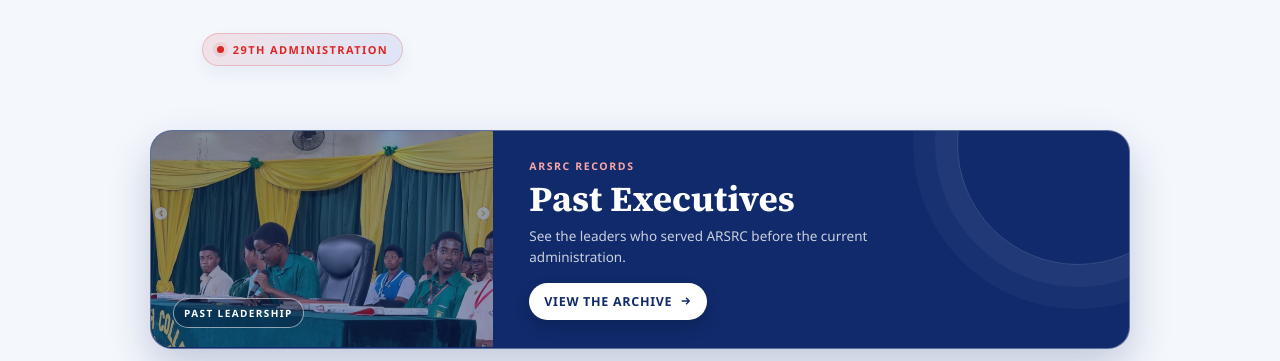
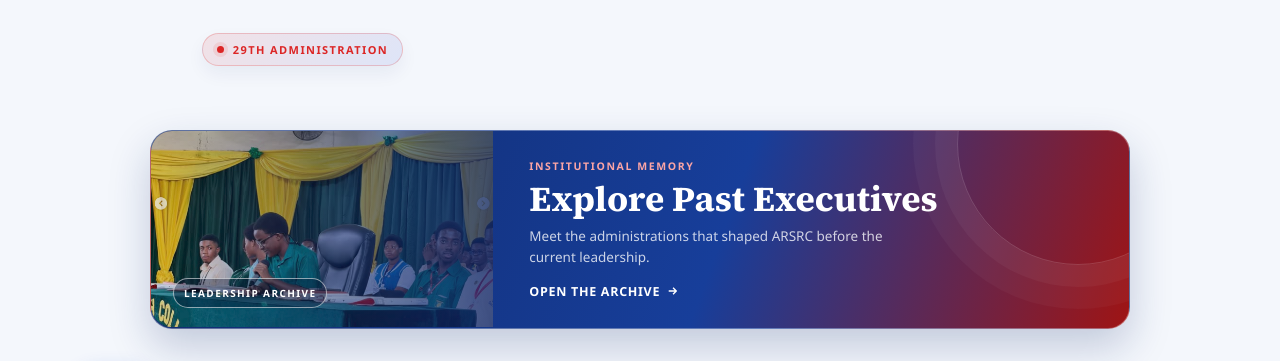
Before and after one commit to kay67l/de, a website: page index.html in a window 1280 px wide. Shown: the part 3880-4241 px from the top of the page. Drawn offline with Linux system fonts and the light colour scheme; no server answers.

Commit message:
just went back again

```diff
--- a/index.html
+++ b/index.html
@@ -431,7 +431,7 @@
   .past-exec-cta {
     display: grid; grid-template-columns: minmax(230px, .7fr) 1.3fr; width: min(100% - 32px, 980px);
     min-height: 178px; margin: 30px auto 36px; position: relative; overflow: hidden;
-    background: #102a6b;
+    background: linear-gradient(110deg, #102a6b 0%, #173e9a 58%, #9f1414 100%);
     border: 1px solid rgba(255,255,255,.32); border-radius: 22px; color: white;
     box-shadow: 0 18px 42px rgba(16,42,107,.22); transition: transform .3s ease, box-shadow .3s ease;
   }
@@ -439,21 +439,20 @@
   .past-exec-cta:hover { transform: translateY(-7px); box-shadow: 0 26px 54px rgba(16,42,107,.3); }
   .past-exec-cta:focus-visible { outline: 3px solid #fca5a5; outline-offset: 5px; }
   .past-exec-cta-media {
-    min-height: 178px; background: rgba(29,78,216,.18);
+    min-height: 178px; background: linear-gradient(135deg, rgba(29,78,216,.15), rgba(220,38,38,.34));
     background-size: cover; background-position: center; position: relative; isolation: isolate;
   }
   .past-exec-cta-media::after {
     content: ''; position: absolute; inset: 0;
-    z-index: 0; background: rgba(16,42,107,.42);
+    z-index: 0; background: linear-gradient(90deg, rgba(16,42,107,.08), rgba(16,42,107,.78));
   }
   .past-exec-cta-stamp { position: absolute; left: 22px; bottom: 20px; z-index: 1; padding: 7px 10px; border: 1px solid rgba(255,255,255,.55); border-radius: 999px; color: white; background: rgba(8,18,49,.36); font-size: 10px; font-weight: 900; letter-spacing: 1.4px; text-transform: uppercase; }
   .past-exec-cta-body { display: flex; flex-direction: column; justify-content: center; padding: 28px 36px; position: relative; z-index: 1; }
   .past-exec-cta-eyebrow { display: block; font-size: 10.5px; font-weight: 900; letter-spacing: 1.6px; text-transform: uppercase; color: #fca5a5; margin-bottom: 8px; }
   .past-exec-cta-body h4 { font-family: 'Source Serif 4', Georgia, serif; font-size: clamp(1.55rem, 3vw, 2.2rem); line-height: 1.05; font-weight: 700; color: white; margin-bottom: 8px; }
   .past-exec-cta-body p { max-width: 48ch; font-size: 13.5px; color: rgba(255,255,255,.78); line-height: 1.55; margin-bottom: 15px; }
-  .past-exec-cta-link { align-self: flex-start; padding: 10px 15px; border-radius: 999px; background: white; color: var(--blue-deep); font-size: 12.5px; font-weight: 900; display: inline-flex; align-items: center; gap: 7px; text-transform: uppercase; letter-spacing: .7px; box-shadow: 0 7px 16px rgba(0,0,0,.16); transition: background .25s ease, color .25s ease, transform .25s ease; }
+  .past-exec-cta-link { font-size: 12.5px; font-weight: 900; color: white; display: inline-flex; align-items: center; gap: 6px; text-transform: uppercase; letter-spacing: .7px; }
   .past-exec-cta-link svg { width: 13px; transition: transform .3s; }
-  .past-exec-cta-link:hover { background: #fca5a5; color: #541313; transform: translateY(-2px); }
   .past-exec-cta:hover .past-exec-cta-link svg { transform: translateX(4px); }
   @media (max-width: 640px) {
     .past-exec-cta { grid-template-columns: 1fr; min-height: 0; margin-top: 24px; }
@@ -950,9 +949,6 @@
   .editorial-card .eyebrow-row { pointer-events: none; }
   .editorial-thumb { aspect-ratio: 16/10; flex-shrink: 0; position: relative; background-color: var(--blue-deep); background-size: cover; background-position: center; overflow: hidden; }
   .editorial-thumb::after { content: ''; position: absolute; inset: 0; background: linear-gradient(180deg, transparent 42%, rgba(8,18,49,.6)); }
-  .editorial-card:nth-child(2) .editorial-thumb { background-image: linear-gradient(135deg, rgba(220,38,38,.18), rgba(16,42,107,.2)), url('assets/images/7.jpg'); }
-  .editorial-card:nth-child(3) .editorial-thumb { background-image: linear-gradient(135deg, rgba(29,78,216,.16), rgba(220,38,38,.16)), url('assets/images/8.jpg'); }
-  .editorial-card:nth-child(4) .editorial-thumb { background-image: linear-gradient(135deg, rgba(220,38,38,.22), rgba(16,42,107,.12)), url('images/wds.jpg'); }
   .editorial-thumb-label { position: absolute; left: 16px; bottom: 14px; z-index: 1; color: #fff; font-size: 10px; letter-spacing: 1.4px; text-transform: uppercase; font-weight: 800; }
   .editorial-card-body { min-height: 210px; padding: 20px 21px 22px; display: flex; flex-direction: column; flex: 1; }
   .editorial-card-body h4 { color: var(--blue-deep); font-family: 'Source Serif 4', Georgia, serif; font-size: 1.48rem; line-height: 1.08; margin: 10px 0 10px; }
@@ -1040,9 +1036,6 @@
   }
 </style>
 <style>
-  /* Magazine cover resilience: support both legacy image folders used by ARSRC deployments. */
-  #magazineRail .editorial-card:first-child .editorial-thumb{background-color:#102a6b;background-image:linear-gradient(135deg,rgba(29,78,216,.18),rgba(220,38,38,.18)),url('assets/images/5.jpg'),url('images/5.jpg') !important;background-size:cover,cover,cover;background-position:center,center,center;}
-  #magazineRail .editorial-card:first-child .editorial-thumb::before{content:'ARSRC\A MAGAZINE';white-space:pre;position:absolute;inset:0;display:flex;align-items:center;justify-content:center;color:rgba(255,255,255,.88);font:900 clamp(20px,4vw,40px)/.9 'Segoe UI',sans-serif;letter-spacing:2px;text-align:center;text-shadow:0 8px 20px rgba(0,0,0,.25);opacity:.16;pointer-events:none;}
 </style>
 </head>
 <body>
@@ -1265,15 +1258,15 @@
 
   <a href="/past-executives.html" class="past-exec-cta" aria-label="View Past Executives">
     <div class="past-exec-cta-media" style="background-image:url('assets/images/us.png');">
-      <span class="past-exec-cta-stamp">Past leadership</span>
+      <span class="past-exec-cta-stamp">Leadership archive</span>
     </div>
     <div class="past-exec-cta-body">
       <div>
-        <span class="past-exec-cta-eyebrow">ARSRC records</span>
-        <h4>Past Executives</h4>
-        <p>See the leaders who served ARSRC before the current administration.</p>
-      </div>
-      <span class="past-exec-cta-link">View the archive <svg width="14" height="14" viewBox="0 0 24 24" fill="none" stroke="currentColor" stroke-width="2.5"><path d="M5 12h14M13 6l6 6-6 6"/></svg></span>
+        <span class="past-exec-cta-eyebrow">Institutional memory</span>
+        <h4>Explore Past Executives</h4>
+        <p>Meet the administrations that shaped ARSRC before the current leadership.</p>
+      </div>
+      <span class="past-exec-cta-link">Open the archive <svg width="14" height="14" viewBox="0 0 24 24" fill="none" stroke="currentColor" stroke-width="2.5"><path d="M5 12h14M13 6l6 6-6 6"/></svg></span>
     </div>
   </a>
 
@@ -1515,10 +1508,6 @@
     </div>
   </div>
   <div class="editorial-rail reveal" id="magazineRail" tabindex="0" aria-label="Magazines and stories carousel">
-    <a class="editorial-card" href="redesign-process.html">
-      <div class="editorial-thumb" style="background: #102a6b;"><span class="editorial-thumb-label">Behind the scenes</span></div>
-      <div class="editorial-card-body"><div class="eyebrow-row"><span class="eb">The redesign</span><span class="eb-bar"></span><span class="eb muted">7 min read</span></div><h4>How this website came together</h4><p>A behind-the-scenes record of the batch’s goals, challenges, decisions, and contributions.</p><div class="editorial-card-meta"><span>Case study</span><span>Archive</span></div></div>
-    </a>
     <a class="editorial-card" href="post.html?slug=student-leader-field-guide">
       <div class="editorial-thumb" style="background-image: linear-gradient(135deg, rgba(29,78,216,.18), rgba(220,38,38,.18)), url('assets/images/5.jpg');"><span class="editorial-thumb-label">Cover story</span></div>
       <div class="editorial-card-body"><div class="eyebrow-row"><span class="eb">Leadership</span><span class="eb-bar"></span><span class="eb muted">6 min read</span></div><h4>What makes a student leader?</h4><p>A practical field guide to listening, showing up, and turning shared concerns into collective action.</p><div class="editorial-card-meta"><span>ARSRC Stories</span><span>Issue 01</span></div></div>
```
